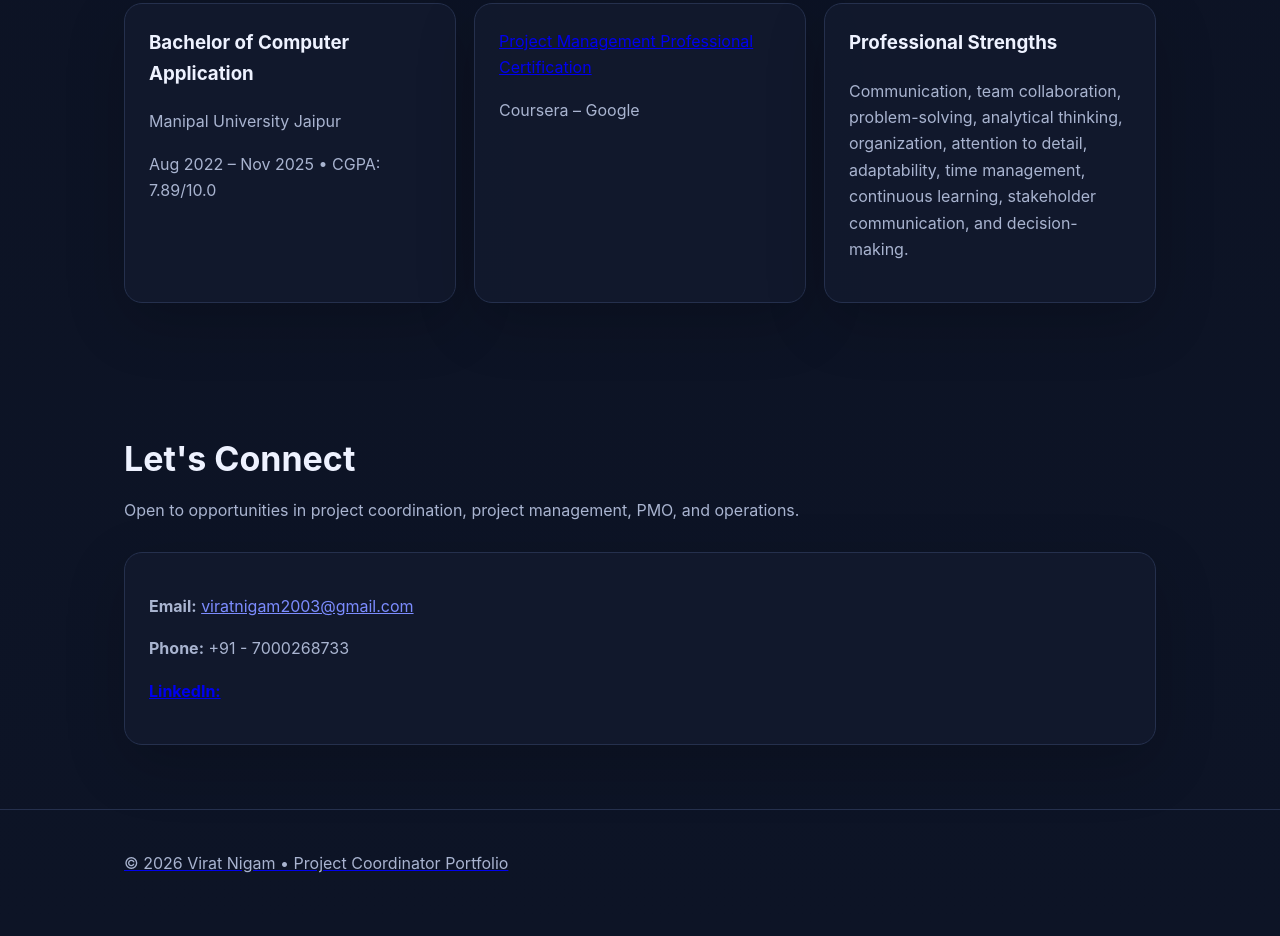
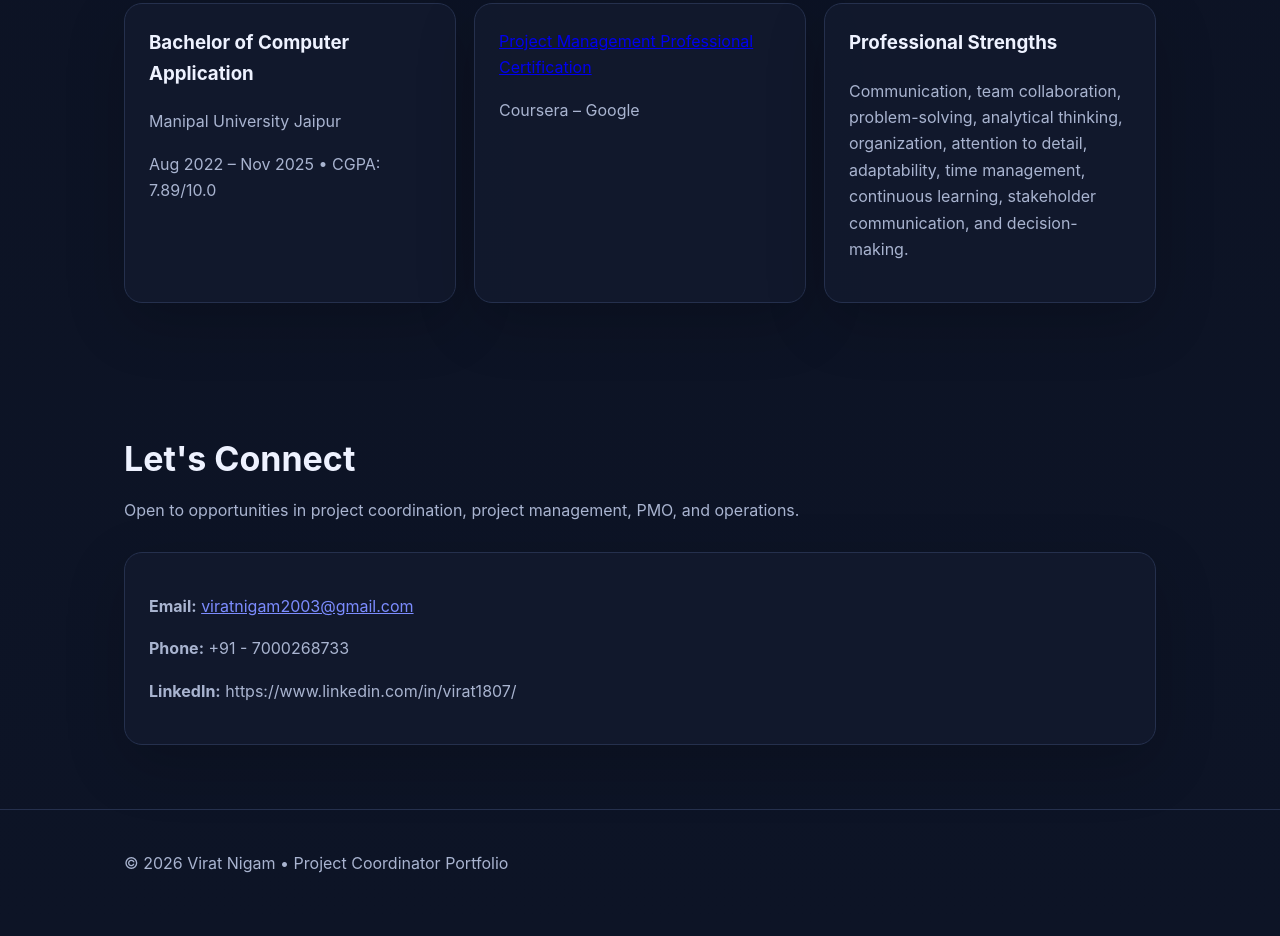
Before and after one commit to ViratNigam/Virat_Nigam_Portfoilo, a plain HTML site: page index.html in a window 1280 px wide. Shown: the part 3453-4389 px from the top of the page. Drawn offline with Linux system fonts and the light colour scheme.

Commit message:
Linkedin Link add

```diff
--- a/index.html
+++ b/index.html
@@ -122,7 +122,7 @@ footer{padding:40px 0 60px;border-top:1px solid var(--line);color:var(--muted)}
 <section id="contact"><div class="container">
 <h2 class="section-title">Let's Connect</h2>
 <p class="section-sub">Open to opportunities in project coordination, project management, PMO, and operations.</p>
-<div class="card"><p><strong>Email:</strong> <a href="mailto:viratnigam2003@gmail.com" style="color:var(--accent)">viratnigam2003@gmail.com</a></p><p><strong>Phone:</strong> +91 - 7000268733</p><p> <a href="https://www.linkedin.com/in/virat1807/"</a> <strong>LinkedIn:</strong> </p></div>
+<div class="card"><p><strong>Email:</strong> <a href="mailto:viratnigam2003@gmail.com" style="color:var(--accent)">viratnigam2003@gmail.com</a></p><p><strong>Phone:</strong> +91 - 7000268733</p><p> <strong>LinkedIn:</strong> https://www.linkedin.com/in/virat1807/ </p></div>
 </div></section>
 </main>
 
```
